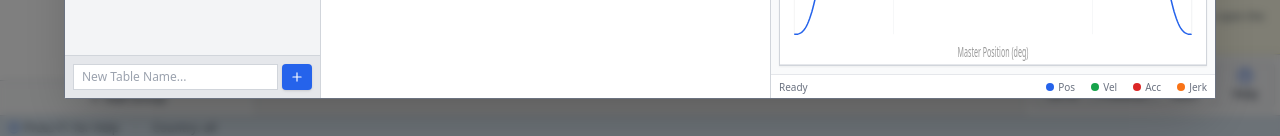
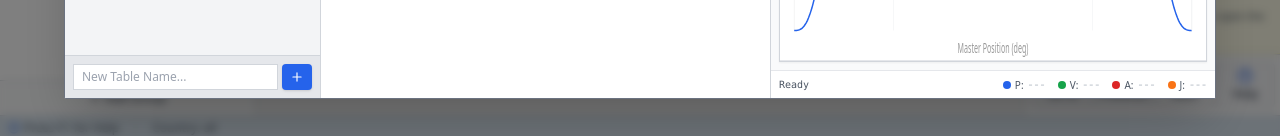
Before and after one commit to fsarta/Motion-Size, a React (Vite) app: page / in a window 1280 px wide. Both pictures are taken after a click on the element "Cam Tables". Shown: the part 661-797 px from the top of the page. Built offline with nearby package versions, Linux system fonts and the light colour scheme.

Commit message:
feat: Display cursor hover data in CamEditor
Adds logic to calculate and display the closest data point on the plot graph when the user hovers over it. This provides immediate feedback on the position, velocity, and acceleration values corresponding to the cursor's X position.

```diff
--- a/components/CamEditor.tsx
+++ b/components/CamEditor.tsx
@@ -117,6 +117,15 @@ export const CamEditor = ({
         });
         return points;
     }, [sortedSectors]);
+
+    // Find cursor values
+    const hoverPoint = useMemo(() => {
+        if (hoverX === null || plotData.length === 0) return null;
+        // Find closest point
+        return plotData.reduce((prev, curr) =>
+            Math.abs(curr.x - hoverX) < Math.abs(prev.x - hoverX) ? curr : prev
+        );
+    }, [hoverX, plotData]);
 
     // --- Interaction Handlers ---
 
@@ -420,15 +429,39 @@ export const CamEditor = ({
                     </div>
 
                     {/* Status Footer */}
-                    <div className="h-6 bg-white border-t border-gray-200 px-2 flex items-center justify-between text-[10px] text-gray-500 shrink-0">
-                         <div>
-                             {hoverX !== null ? `Cursor: ${hoverX.toFixed(1)}°` : 'Ready'}
+                    <div className="h-7 bg-white border-t border-gray-200 px-2 flex items-center justify-between text-[10px] text-gray-600 shrink-0">
+                         <div className="font-mono font-medium">
+                             {hoverX !== null ? `Master: ${hoverX.toFixed(1)}°` : 'Ready'}
                          </div>
-                         <div className="flex space-x-4">
-                             <div className="flex items-center"><div className="w-2 h-2 bg-blue-600 rounded-full mr-1"></div> Pos</div>
-                             <div className="flex items-center"><div className="w-2 h-2 bg-green-600 rounded-full mr-1"></div> Vel</div>
-                             <div className="flex items-center"><div className="w-2 h-2 bg-red-600 rounded-full mr-1"></div> Acc</div>
-                             <div className="flex items-center"><div className="w-2 h-2 bg-orange-500 rounded-full mr-1"></div> Jerk</div>
+                         <div className="flex space-x-3">
+                             <div className="flex items-center">
+                                 <div className="w-2 h-2 bg-blue-600 rounded-full mr-1"></div>
+                                 <span>P:</span>
+                                 <span className={`ml-1 font-mono font-bold ${hoverPoint ? 'text-blue-700' : 'text-gray-300'}`}>
+                                     {hoverPoint ? hoverPoint.y.toFixed(2) : '---'}
+                                 </span>
+                             </div>
+                             <div className="flex items-center">
+                                 <div className="w-2 h-2 bg-green-600 rounded-full mr-1"></div>
+                                 <span>V:</span>
+                                 <span className={`ml-1 font-mono font-bold ${hoverPoint ? 'text-green-700' : 'text-gray-300'}`}>
+                                     {hoverPoint ? hoverPoint.v.toFixed(2) : '---'}
+                                 </span>
+                             </div>
+                             <div className="flex items-center">
+                                 <div className="w-2 h-2 bg-red-600 rounded-full mr-1"></div>
+                                 <span>A:</span>
+                                 <span className={`ml-1 font-mono font-bold ${hoverPoint ? 'text-red-700' : 'text-gray-300'}`}>
+                                     {hoverPoint ? hoverPoint.a.toFixed(2) : '---'}
+                                 </span>
+                             </div>
+                             <div className="flex items-center">
+                                 <div className="w-2 h-2 bg-orange-500 rounded-full mr-1"></div>
+                                 <span>J:</span>
+                                 <span className={`ml-1 font-mono font-bold ${hoverPoint ? 'text-orange-600' : 'text-gray-300'}`}>
+                                     {hoverPoint ? hoverPoint.j.toFixed(2) : '---'}
+                                 </span>
+                             </div>
                          </div>
                     </div>
                 </div>
```
